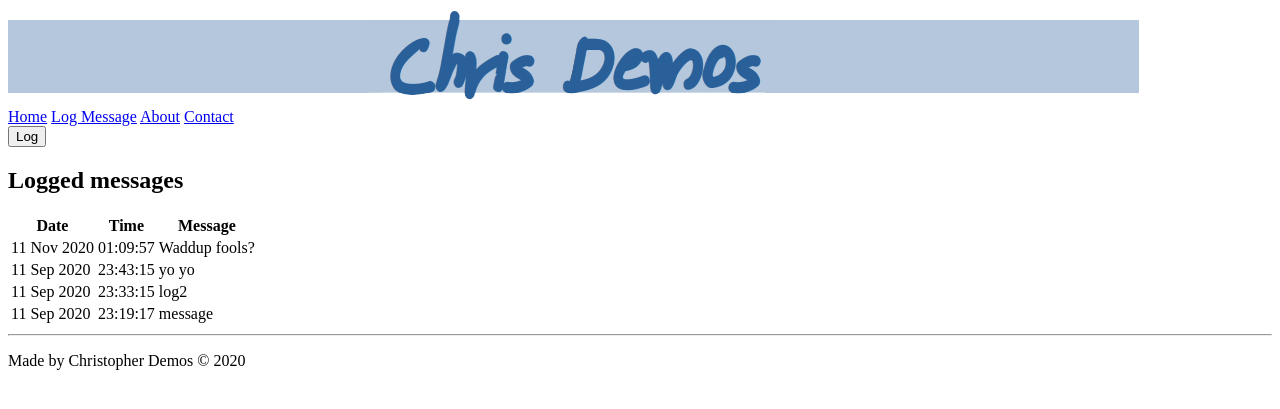
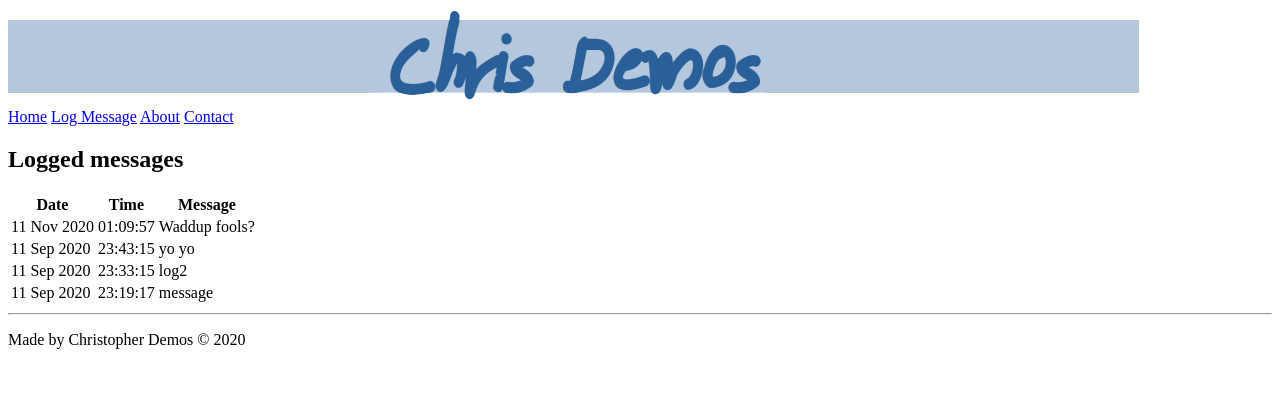
Before and after one commit to irademos/irademos, a Django app: page / in a window 1280 px wide. Shown: the top 409 px of the page. Run offline with Django 3.2, Linux system fonts and the light colour scheme; data comes from the database, SQL or seed files in the repository.

Commit message:
quick change

```diff
--- a/hello/templates/hello/home.html
+++ b/hello/templates/hello/home.html
@@ -3,11 +3,6 @@
     Home
 {% endblock %}
 {% block content %}
-    <form method="POST" class="log-form">
-        {% csrf_token %}
-        {{ form.as_p }}
-        <button type="submit" class="save btn btn-default">Log</button>
-    </form>
     <h2>Logged messages</h2>
     {% if message_list %}
 
```
